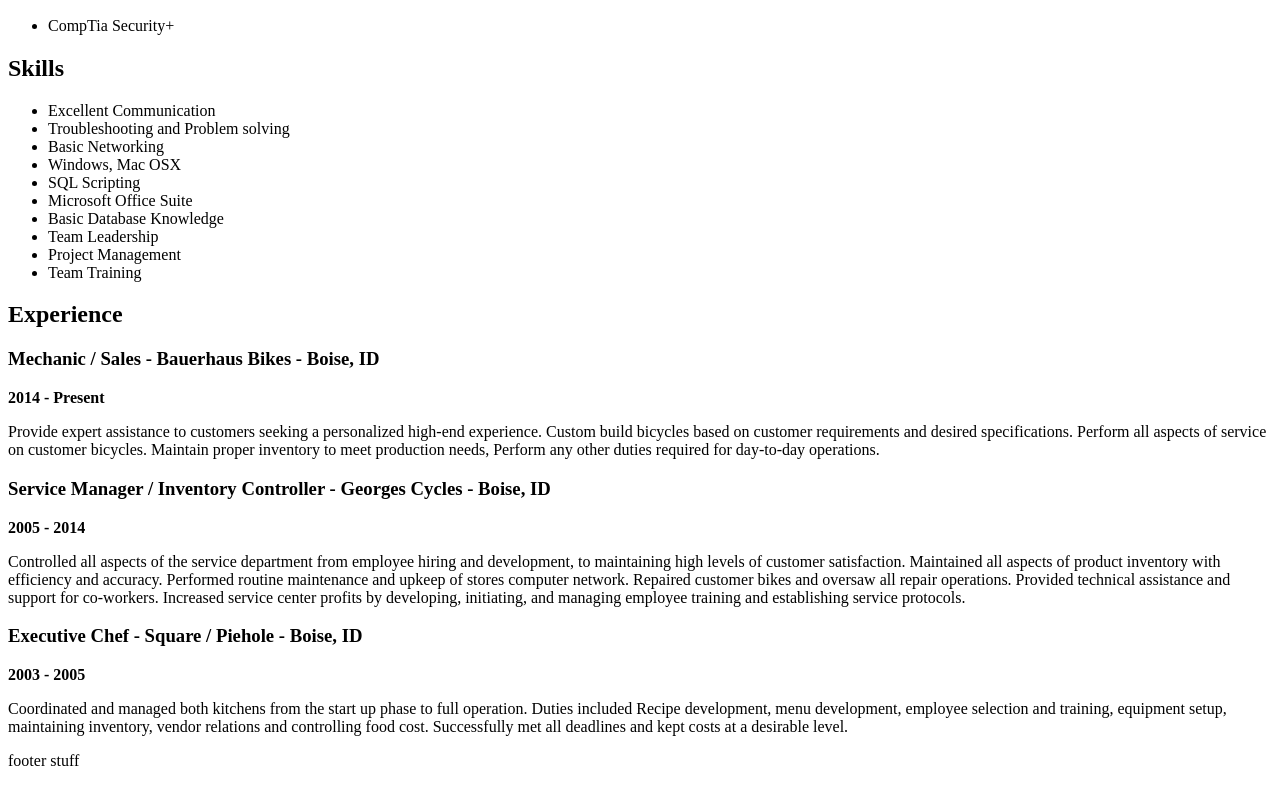
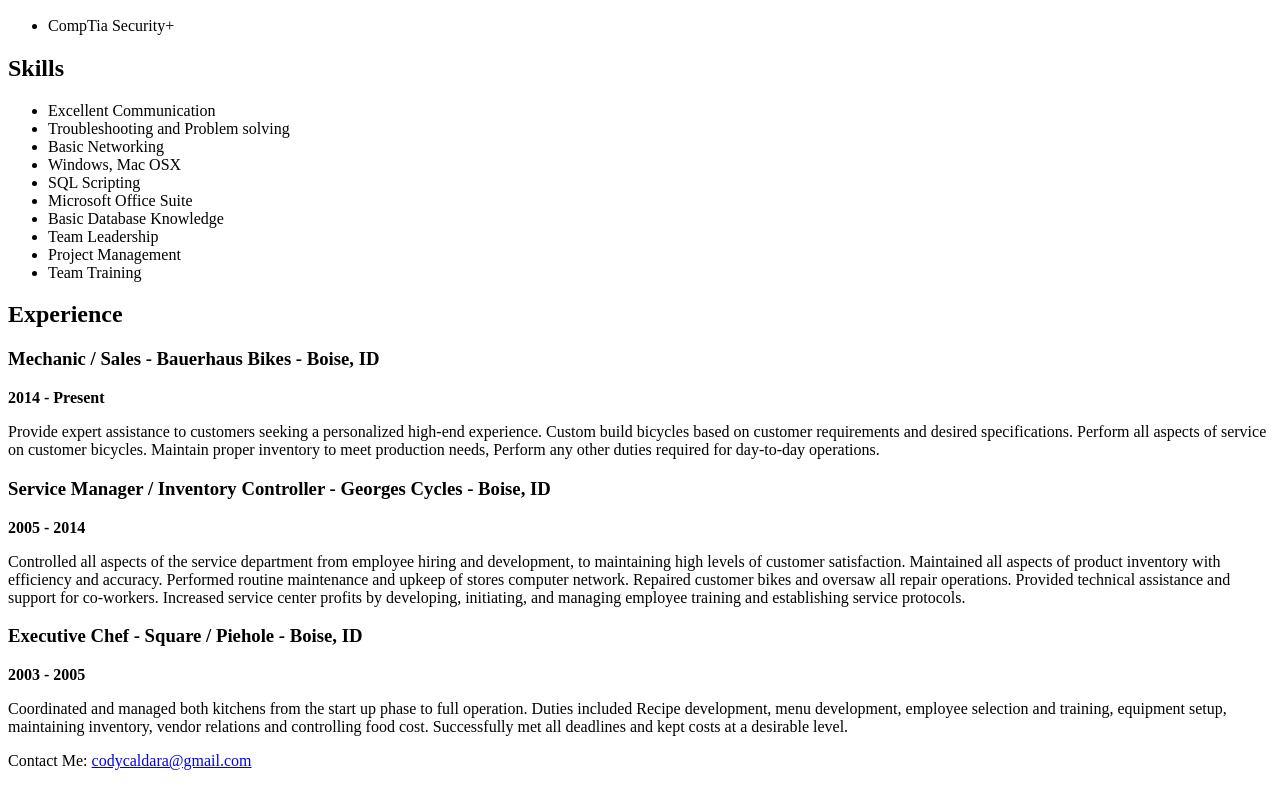
Before and after one commit to codycaldara/resume, a plain HTML site: page index.html in a window 1280 px wide. Shown: the part 821-1607 px from the top of the page. Drawn offline with Linux system fonts and the light colour scheme.

Commit message:
added contact info

```diff
--- a/index.html
+++ b/index.html
@@ -120,7 +120,7 @@
         </div>
     </section>
     <footer>
-        footer stuff
+        <p>Contact Me: <a href="mailto:codycaldara@gmail.com">codycaldara@gmail.com</a></p>
     </footer>
 </body>
 
```
